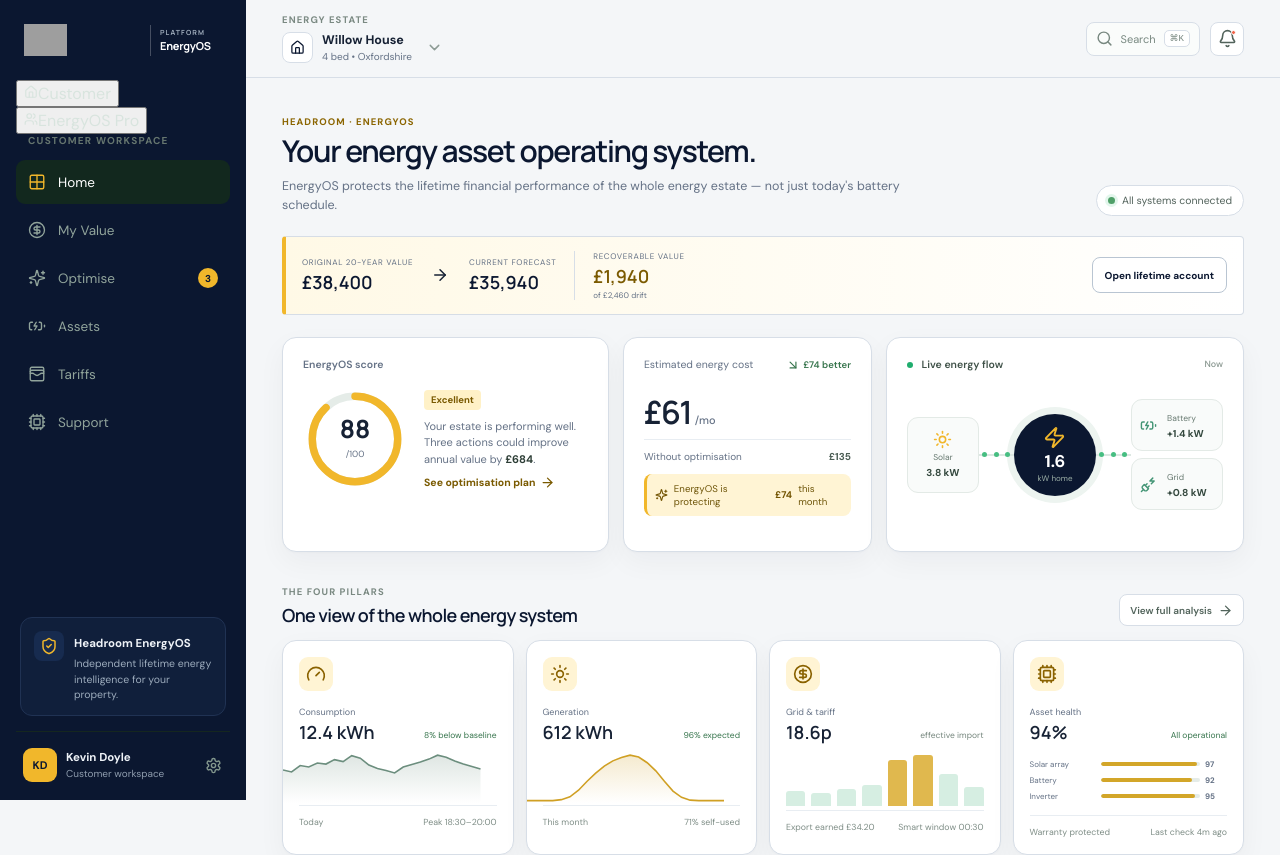
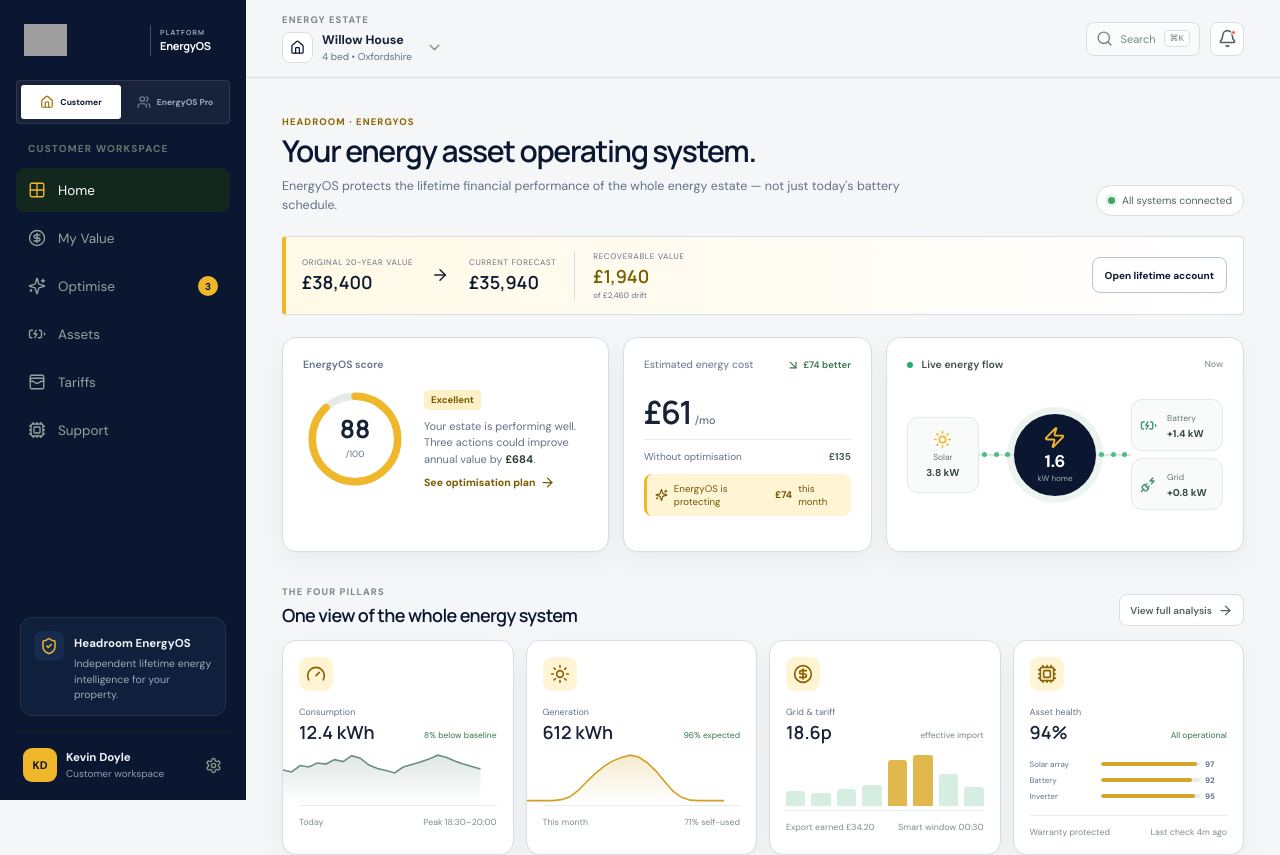
Before and after one commit to KPDoyle/Energyos-, a React (Vite) app: page / in a window 1280 px wide. Shown: the top 855 px of the page. Built offline with nearby package versions, Linux system fonts and the light colour scheme; grey boxes are pictures that could not be loaded.

Commit message:
Style role-based EnergyOS workspaces

```diff
--- a/src/styles.css
+++ b/src/styles.css
@@ -832,3 +832,89 @@
   .service-flow{grid-template-columns:1fr 1fr}
   .service-flow>.card:nth-child(even) svg{display:none}
 }
+
+
+/* Role-separated Customer EnergyOS / EnergyOS Pro */
+.role-switcher{
+  display:grid;
+  grid-template-columns:1fr 1fr;
+  gap:4px;
+  margin:0 0 18px;
+  padding:4px;
+  background:rgba(255,255,255,.055);
+  border:1px solid rgba(255,255,255,.09);
+  border-radius:4px;
+}
+.role-switcher button{
+  min-height:34px;
+  border:0;
+  border-radius:3px;
+  background:transparent;
+  color:#9eabba;
+  display:flex;
+  align-items:center;
+  justify-content:center;
+  gap:6px;
+  font-size:8.5px;
+  font-weight:700;
+  cursor:pointer;
+}
+.role-switcher button svg{color:#75849a}
+.role-switcher button.active{
+  background:#fff;
+  color:var(--deep);
+}
+.role-switcher button.active svg{color:#9a7100}
+
+.workspace-identity{
+  display:grid;
+  grid-template-columns:auto auto;
+  column-gap:8px;
+  align-items:end;
+}
+.workspace-identity .eyebrow{grid-column:1/-1;margin-bottom:1px}
+.workspace-identity strong{
+  font-size:12px;
+  color:var(--deep);
+  line-height:1.1;
+}
+.workspace-identity small{
+  font-size:8px;
+  color:var(--muted);
+  align-self:center;
+}
+
+.fleet-row.actionable{align-items:center}
+.fleet-value{
+  display:flex!important;
+  align-items:center;
+  justify-content:space-between;
+  gap:7px;
+}
+.fleet-value button{
+  border:0;
+  background:transparent;
+  color:#745700;
+  padding:0;
+  font-size:7.5px;
+  font-weight:700;
+  text-decoration:underline;
+  cursor:pointer;
+  white-space:nowrap;
+}
+.fleet-value button:hover{color:#3f3000}
+
+@media(max-width:900px){
+  .role-switcher{margin-bottom:12px}
+  .workspace-identity{min-width:0}
+}
+@media(max-width:650px){
+  .workspace-identity strong{font-size:10.5px}
+  .workspace-identity small{display:none}
+  .fleet-value{
+    flex-direction:column;
+    align-items:flex-start;
+    gap:2px;
+  }
+  .fleet-value button{font-size:7px}
+}
```
